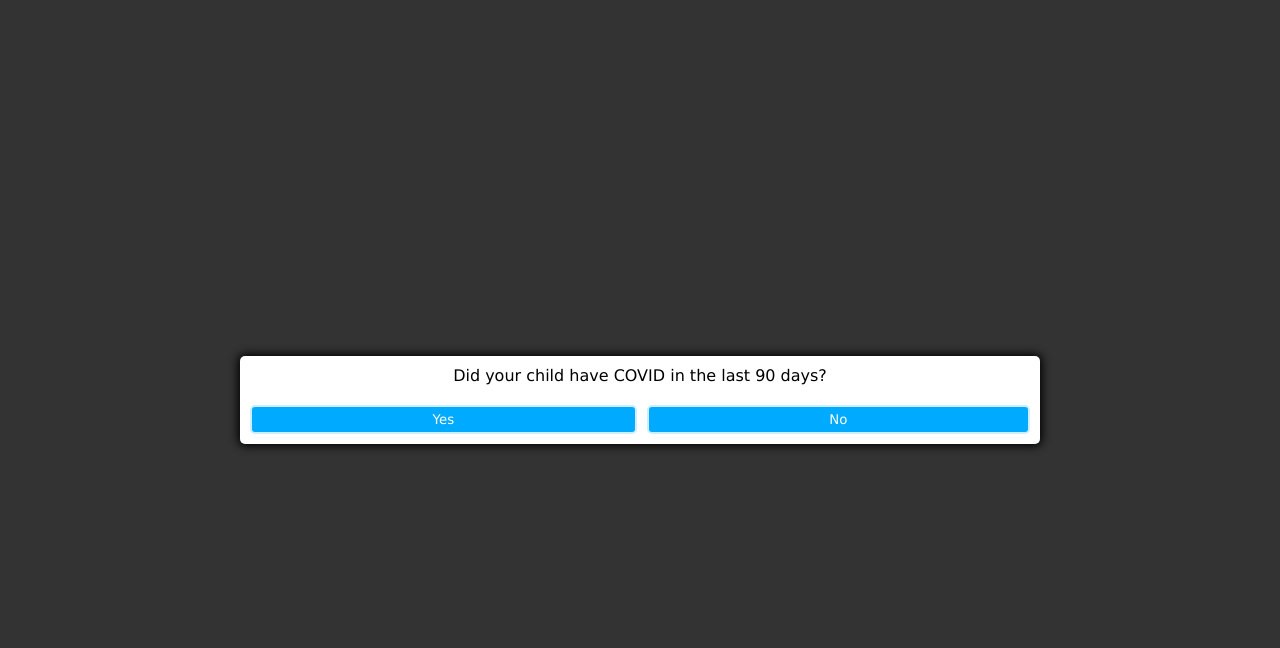
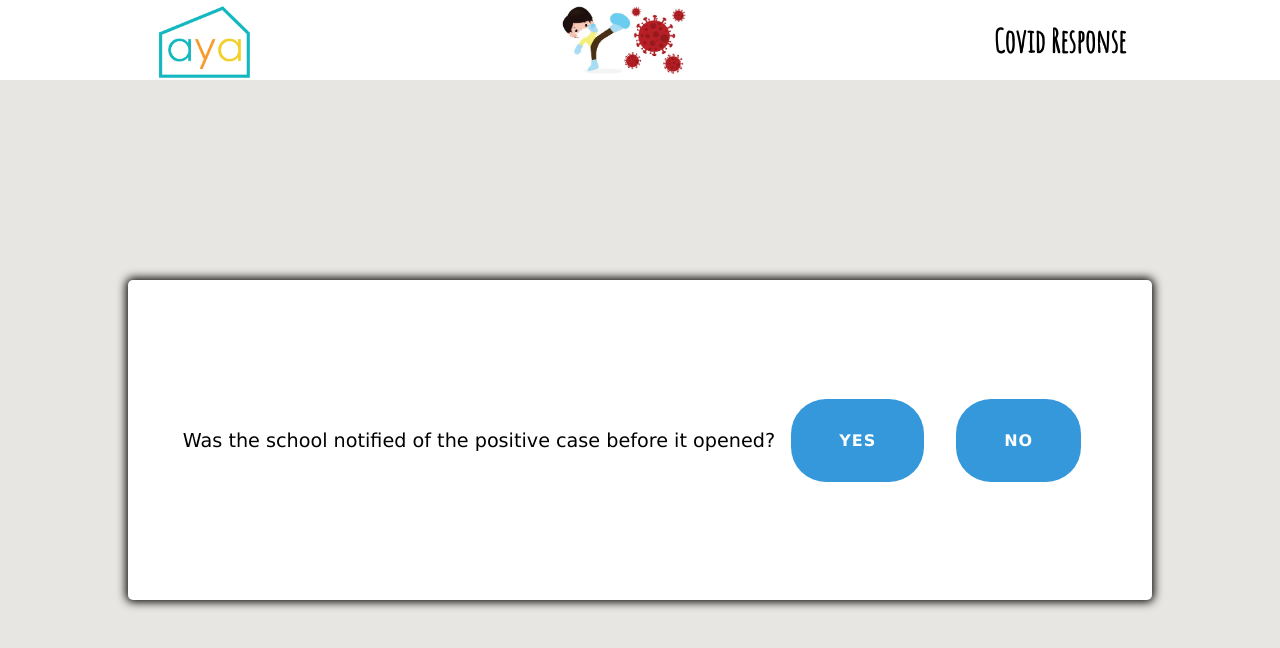
Before and after one commit to usmanaqadri/covid-response, a website: page index.html in a window 1280 px wide. Drawn offline with Linux system fonts and the light colour scheme.

Commit message:
added specific closure Day and styling

```diff
--- a/css/style.css
+++ b/css/style.css
@@ -6,40 +6,87 @@
 body {
     padding: 0;
     margin: 0;
-    display: flex;
-    justify-content: center;
-    align-items: center;
     height: 100vh;
     width: 100vw;
-    background-color: #333;
+    background-color: #e8e6e2;
+    display: flex;
+    flex-wrap: wrap;
+    justify-content: center;
+}
+header {
+    display: flex;
+    justify-content: space-around;
+    align-items:center;
+    flex-shrink: 0;
+    height: 10vh;
+    width: 100vw;
+    background-color: white;
 }
 
+img {
+    margin: 0;
+    padding: 0;
+}
+
+header h1 {
+    font-family: 'Amatic SC', cursive;
+    /* margin: 0 auto; */
+}
+
+
 .container {
-    width: 800px;
-    max-width: 80%;
+    height: 40vh;
+    min-width: 80%;
+    max-width: 850px;
     background-color: white;
     padding: 10px;
     border-radius: 5px;
     box-shadow: 0 0 10px 2px;
     text-align: center;
+    display: flex;
+    flex-wrap: wrap;
+    justify-content: center;
+    align-items: center;
+    margin: 0 20px;
 }
 
 .btn-grid {
     display: grid;
     grid-template-columns: repeat(2, auto);
-    gap: 10px;
-    margin-top: 20px;
+    justify-content:center
 }
 
 .btn {
-    background-color: hsl(200, 100%, 50%);
-    border: 2px solid hsl(200, 100%, 90%);
-    border-radius: 5px;
-    padding: 5px 10px;
-    color: white;
+    background: #3498db;
+    color: #fff;
+    border: none;
+    font-size: inherit;
+    cursor: pointer;
+    padding: 2em 3em;
+    margin: auto 1em;
+    text-transform: uppercase;
+    letter-spacing: 1px;
+    font-weight: 600;
     outline: none;
-}
+    border-radius: 35px;
+    -webkit-transition: all 0.3s;
+    -moz-transition: all 0.3s;
+    transition: all 0.3s;
+  }
 
-.btn:hover {
-    border-color: black;
-}
+  .btn:hover {
+    background: #2980b9;
+  }
+
+  .btn:after {
+    content: '';
+    position: absolute;
+    z-index: -1;
+    -webkit-transition: all 0.3s;
+    -moz-transition: all 0.3s;
+    transition: all 0.3s;
+  }
+
+  #text {
+    font-size: larger;
+  }
--- a/index.html
+++ b/index.html
@@ -6,9 +6,17 @@
     <meta name="viewport" content="width=device-width, initial-scale=1.0">
     <title>Covid Response</title>
     <link href="css/style.css" rel="stylesheet">
+    <link rel="preconnect" href="https://fonts.googleapis.com">
+    <link rel="preconnect" href="https://fonts.gstatic.com" crossorigin>
+    <link href="https://fonts.googleapis.com/css2?family=Amatic+SC&display=swap" rel="stylesheet">
     <script defer src="js/app.js"></script>
 </head>
 <body>
+    <header>
+        <img class="logo" src="/logo.png" width="100px">
+        <img class="cute-image" src="/covid fight.jpeg" width="125px">
+        <h1>Covid Response</h1>
+    </header>
    <div class="container">
        <div id="text">Text</div>
        <div id="option-buttons" class="btn-grid">
--- a/js/app.js
+++ b/js/app.js
@@ -1,13 +1,32 @@
 const textEl = document.getElementById('text');
 const responseButtonsEl = document.getElementById('option-buttons');
 
+// const today = new Date();
+// console.log("this is today", today);
+
+let closureDay;
 
 function start() {
-    showQuestions(1);
+    showQuestions(0);
 }
 
 function showQuestions(questionsIndex) {
-    const question = questions.find(question => question.id === questionsIndex);
+    if (questionsIndex === 15) {
+        closureDay = 1;
+    }
+    if (questionsIndex === 16) {
+        closureDay = 2;
+    }
+    const question = questions.find((question) =>
+    {
+        if (question.id === 4) {
+            question.text = `PCR test on the day that their house is closed, which should be Day ${closureDay}. Your child can return to school once their PCR returns negative. Test and stay on Day 3 and 5 at Aya. Continue to wear a mask indoors.`
+        }
+        if (question.id === 6) {
+            `No testing required. Your child can return to school on Day ${closureDay + 1}. Test and stay on Day 3 and 5 at Aya. Continue to wear a mask indoors.`
+        }
+        return question.id === questionsIndex
+    });
     textEl.innerText = question.text;
     while (responseButtonsEl.firstChild) {
         responseButtonsEl.removeChild(responseButtonsEl.firstChild);
@@ -34,6 +53,40 @@
 }
 
 const questions = [
+    {
+        id: 0,
+        text: "Was the school notified of the positive case before it opened?",
+        responses: [
+            {
+                text: "Yes",
+                nextQuestion: 15
+            },
+            {
+                text: "No",
+                nextQuestion: 16
+            }
+        ]
+    },
+    {
+        id: 15,
+        text: "The school will close on Day 1. Students will come back on Day 2. Keep an eye out for an email from us. ",
+        responses: [
+            {
+                text: "Ok",
+                nextQuestion: 1
+            }
+        ]
+    },
+    {
+        id: 16,
+        text: "The school will close on Day 2. Students will come back on Day 3. Keep an eye out for an email from us. ",
+        responses: [
+            {
+                text: "Ok",
+                nextQuestion: 1
+            }
+        ]
+    },
     {
         id: 1,
         text: "Did your child have COVID in the last 90 days?",
@@ -78,7 +131,7 @@
     },
     {
         id: 4,
-        text: "PCR test on the day that their house is closed (Day 1 or 2). Your child can return to school once their PCR returns negative. Test and stay on Day 3 and 5 at Aya. Continue to wear a mask indoors."
+        text: `PCR test on the day that their house is closed, which should be Day ${closureDay}. Your child can return to school once their PCR returns negative. Test and stay on Day 3 and 5 at Aya. Continue to wear a mask indoors.`
     },
     {
         id: 5,
@@ -96,7 +149,7 @@
     },
     {
         id: 6,
-        text: "No testing required. Your child can return to school the day that their house reopens. Test and stay on Day 3 and 5 at Aya. Continue to wear a mask indoors."
+        text: `No testing required. Your child can return to school on Day ${closureDay + 1}. Test and stay on Day 3 and 5 at Aya. Continue to wear a mask indoors.`
     },
     {
         id: 7,
@@ -190,8 +243,6 @@
         id: 14,
         text: "Bring your child to school!"
     }
-
-
 ]
 
 start();
```
Also changed, not shown: covid fight.jpeg (added), logo.png (added), 1 other file.
